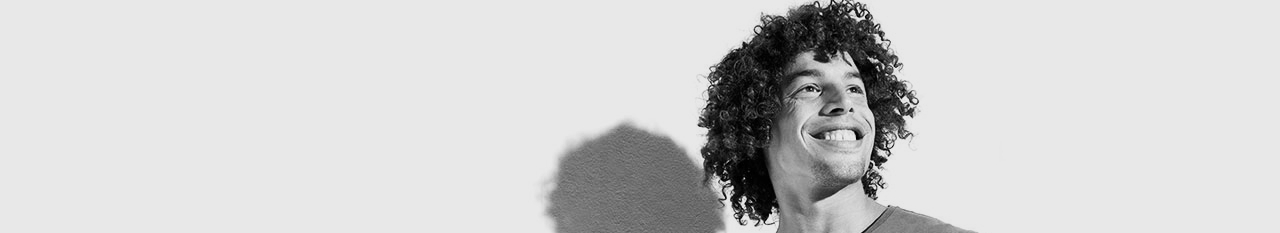
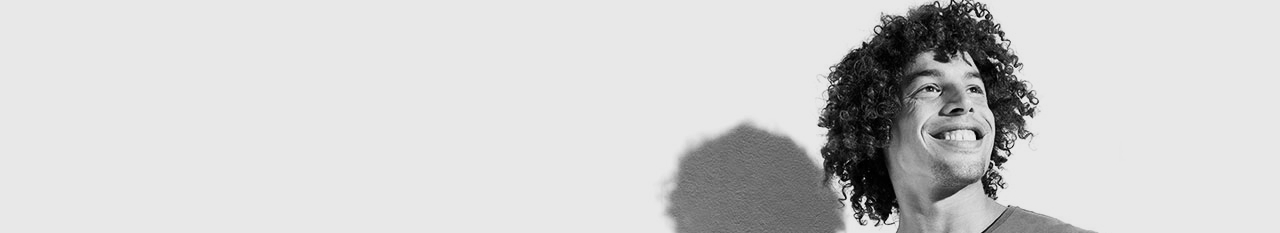
Before and after one commit to yuferoff/WebDev, a plain HTML site: page index.html in a window 1280 px wide. Shown: the part 160-393 px from the top of the page. Drawn offline with Linux system fonts and the light colour scheme.

Commit message:
Update style.css

```diff
--- a/style.css
+++ b/style.css
@@ -33,7 +33,7 @@ body {
 }
 
 .container {
-	width: $width;
+	width: 1040px;
 	margin: 0 auto;
 }
 
```
